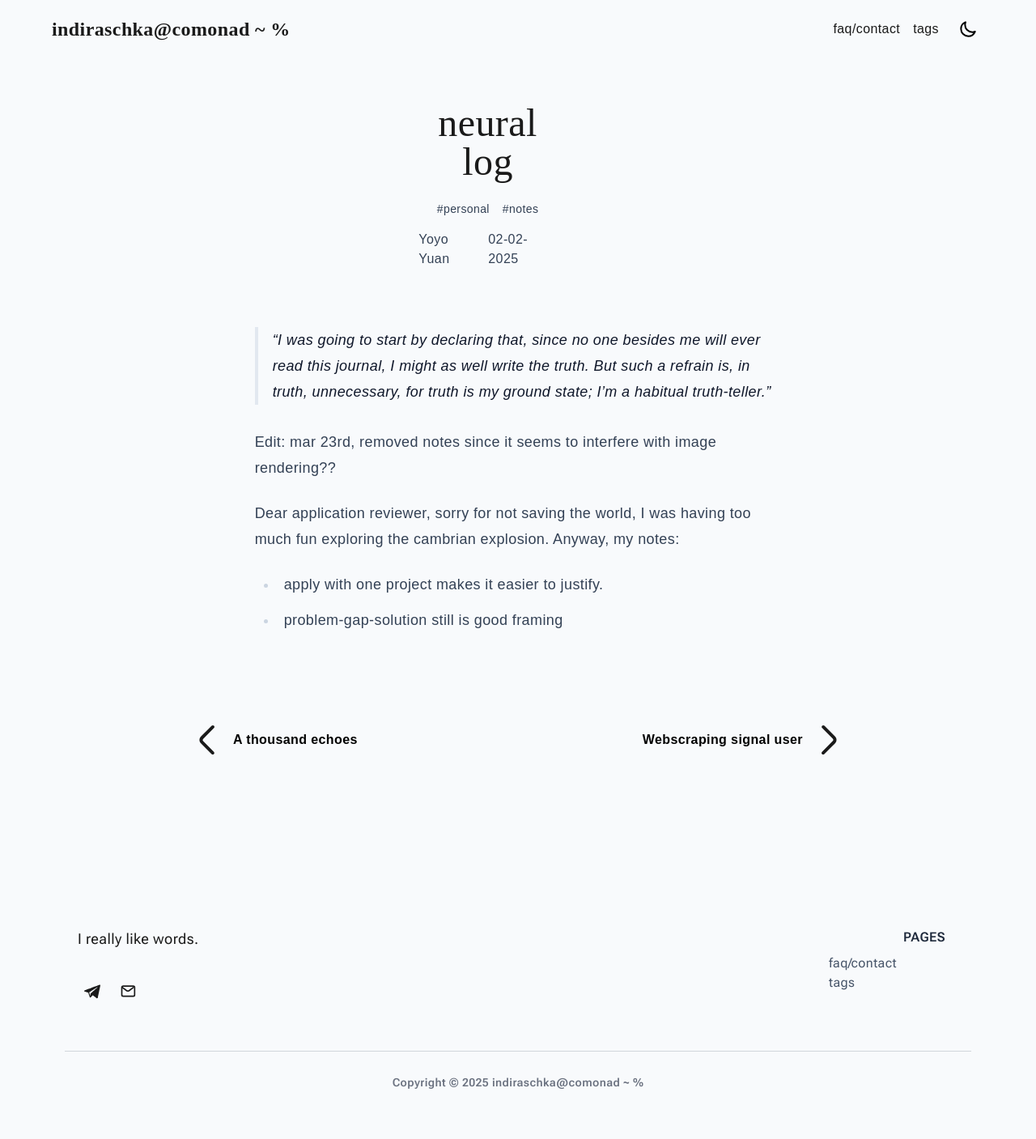
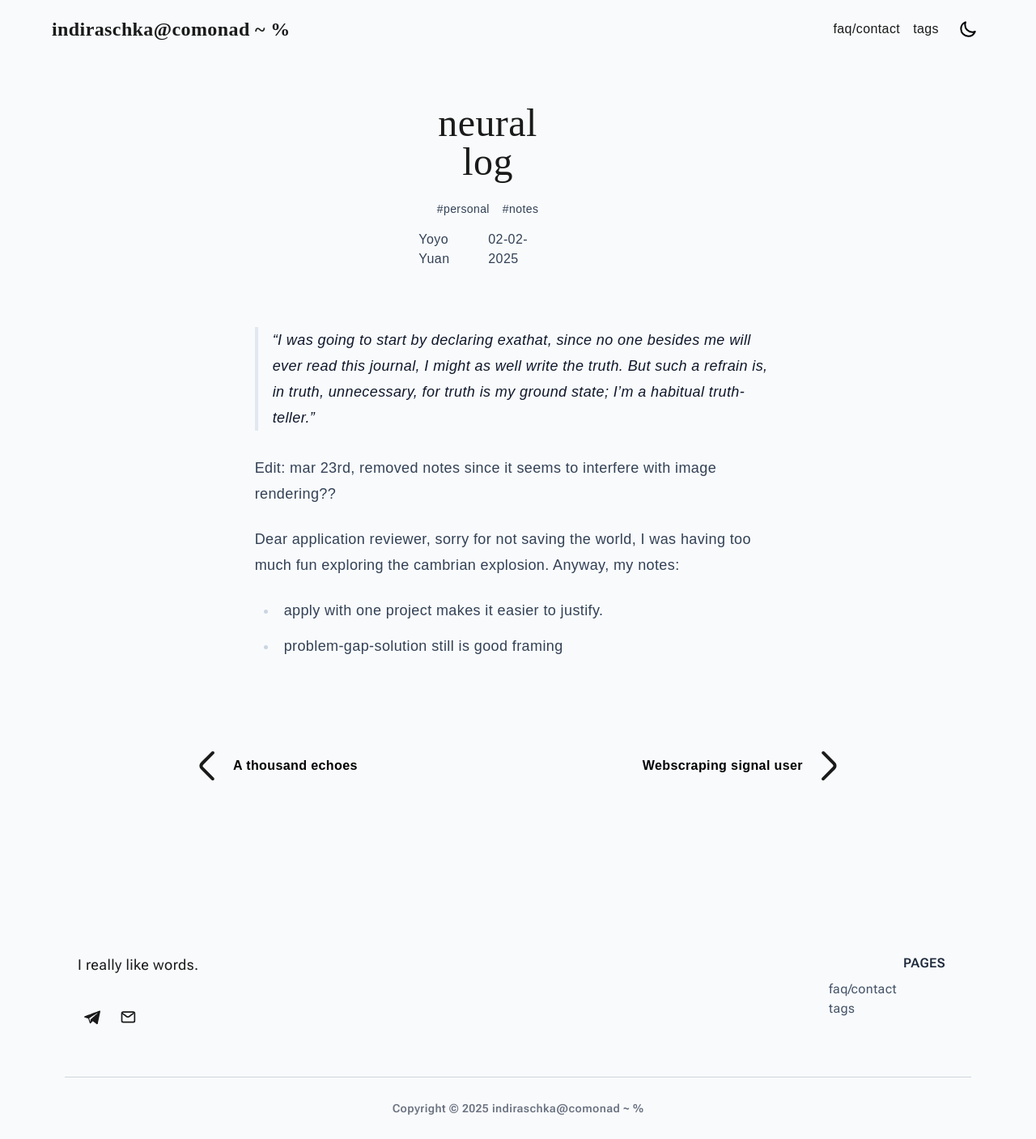
Before and after one commit to exanova-y/exanova-y.github.io, a Jekyll site: the page built from _posts/2025-02-02-cot.md, in a window 1280 px wide. Shown: the whole page at 81% size. Built offline with Jekyll 4.4.1, drawn with Linux system fonts in a browser that asks for light colours; some web fonts are replaced; before the commit the page ends 1375 px from its top, so only the background shows below that.

```diff
--- /dev/null
+++ b/CNAME
@@ -0,0 +1 @@
+spins.yoyo.cat
--- a/_posts/2025-02-02-cot.md
+++ b/_posts/2025-02-02-cot.md
@@ -8,7 +8,7 @@ tags:
     - notes
 ---
 
-> I was going to start by declaring that, since no one besides me will ever read this journal, I might as well write the truth.  But such a refrain is, in truth, unnecessary, for truth is my ground state; I'm a habitual truth-teller.
+> I was going to start by declaring exathat, since no one besides me will ever read this journal, I might as well write the truth.  But such a refrain is, in truth, unnecessary, for truth is my ground state; I'm a habitual truth-teller.
 
 Edit: mar 23rd, removed notes since it seems to interfere with image rendering??
 
```
Also changed, not shown: _posts/2025-03-16-arxiv.md (+1 -1 lines), _posts/2025-03-16-ca.md (added, +10 -0 lines).
